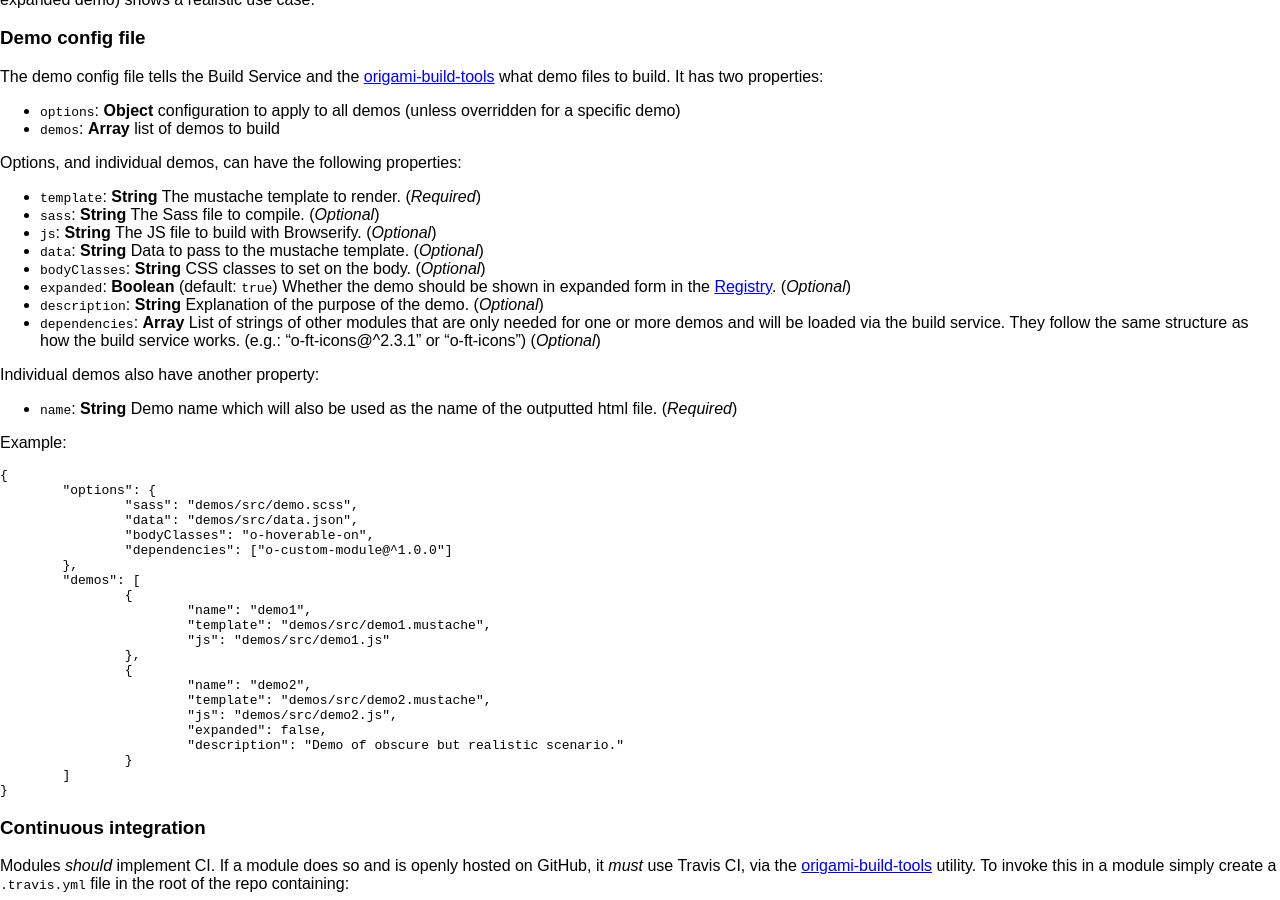
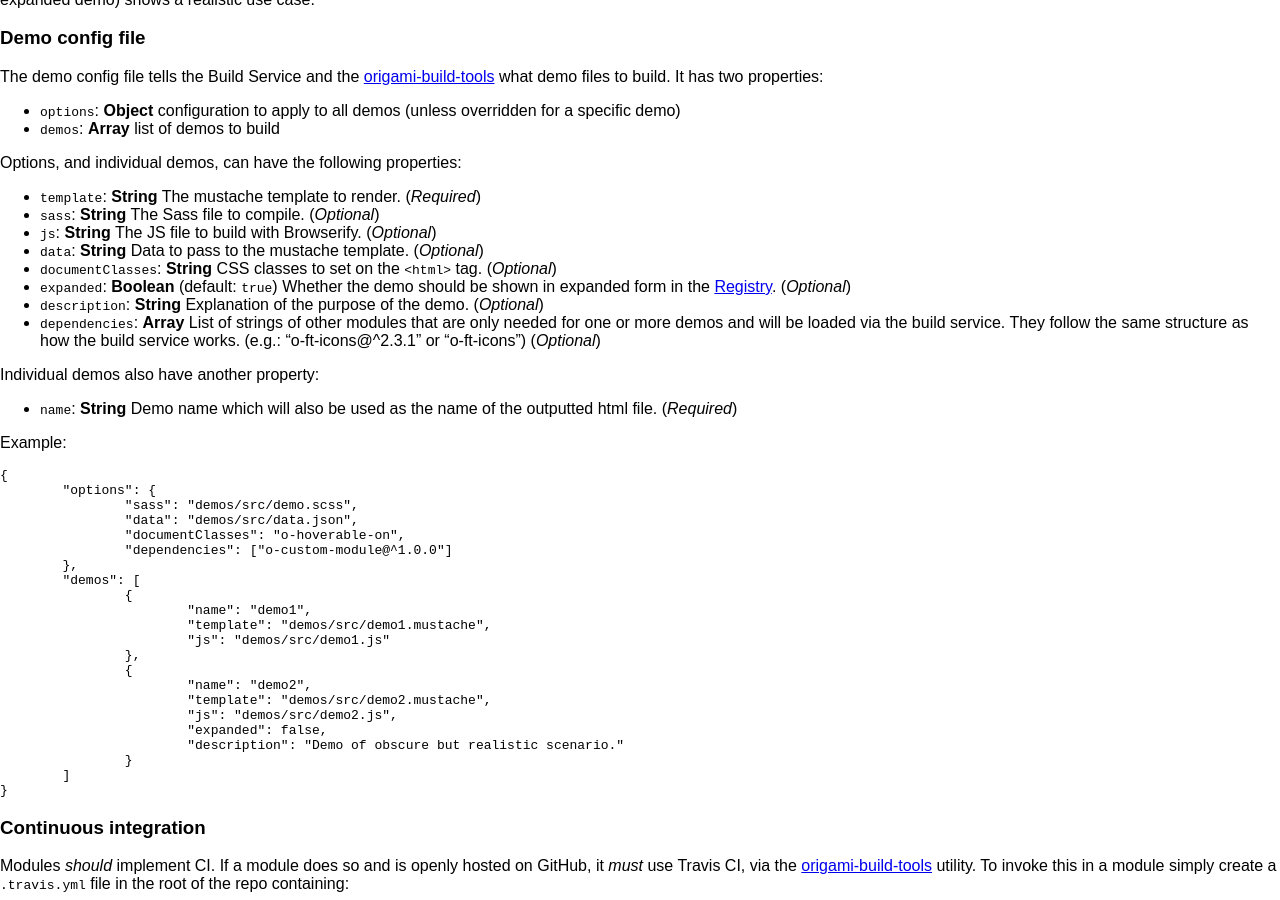
Before and after one commit to Financial-Times/ft-origami, a Jekyll site: the page built from docs/component-spec/modules.md, in a window 1280 px wide and 900 px high, scrolled down 4961 px. Built offline with Jekyll 4.4.1, drawn with Linux system fonts in a browser that asks for light colours; comment, search, counter and statistics services are not loaded; a style sheet for code colours, icons or effects is not loaded.

Commit message:
Use documentClasses instead of bodyClasses

```diff
--- a/docs/component-spec/modules.md
+++ b/docs/component-spec/modules.md
@@ -252,7 +252,7 @@ Options, and individual demos, can have the following properties:
 * `sass`: __String__ The Sass file to compile. (_Optional_)
 * `js`: __String__ The JS file to build with Browserify. (_Optional_)
 * `data`: __String__ Data to pass to the mustache template. (_Optional_)
-* `bodyClasses`: __String__ CSS classes to set on the body. (_Optional_)
+* `documentClasses`: __String__ CSS classes to set on the `<html>` tag. (_Optional_)
 * `expanded`: __Boolean__ (default: `true`) Whether the demo should be shown in expanded form in the [Registry](registry.origami.ft.com). (_Optional_)
 * `description`: __String__ Explanation of the purpose of the demo. (_Optional_)
 * `dependencies`: __Array__ List of strings of other modules that are only needed for one or more demos and will be loaded via the build service. They follow the same structure as how the build service works. (e.g.: "o-ft-icons@^2.3.1" or "o-ft-icons") (_Optional_)
@@ -268,7 +268,7 @@ Example:
 		"options": {
 			"sass": "demos/src/demo.scss",
 			"data": "demos/src/data.json",
-			"bodyClasses": "o-hoverable-on",
+			"documentClasses": "o-hoverable-on",
 			"dependencies": ["o-custom-module@^1.0.0"]
 		},
 		"demos": [
```
